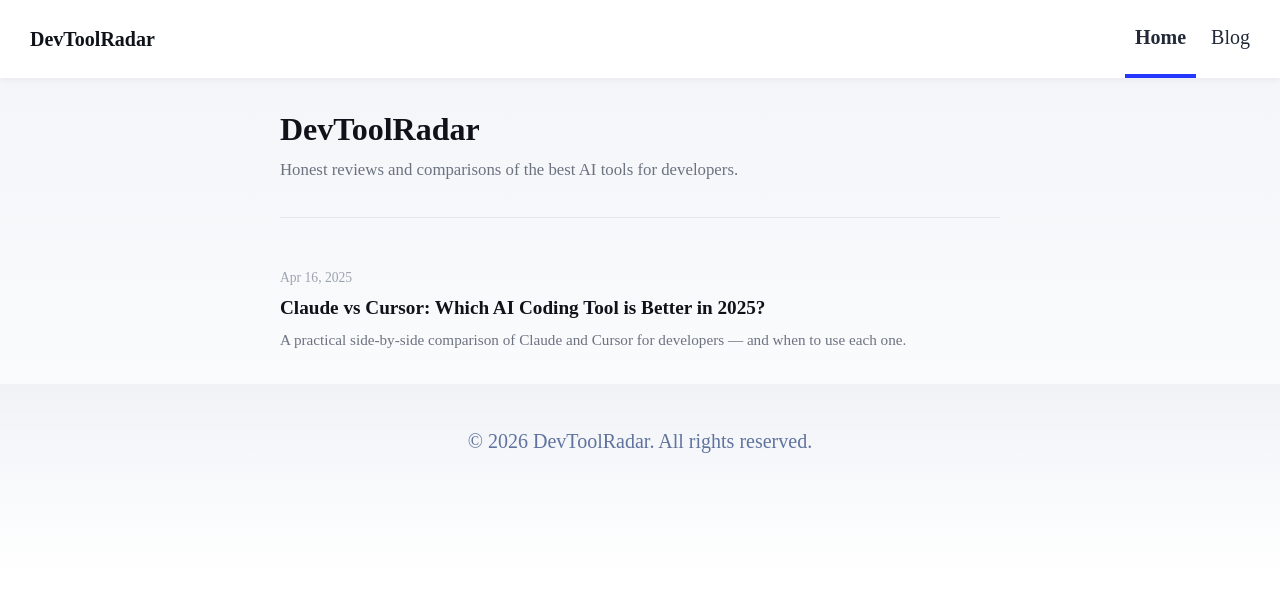
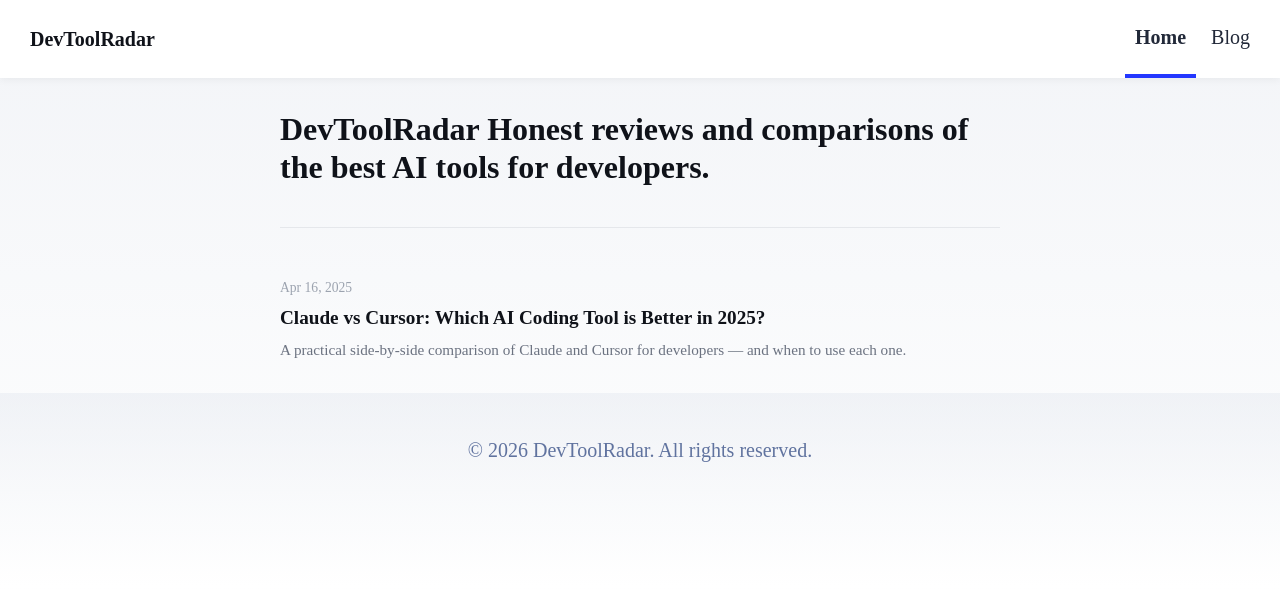
Before and after one commit to OnKodr-dev/devtoolradar, an Astro site: page / in a window 1280 px wide. Built offline with nearby package versions, Linux system fonts and the light colour scheme; Astro itself is replaced by a stand-in of ours.

Commit message:
cleaning homepage

```diff
--- a/src/pages/index.astro
+++ b/src/pages/index.astro
@@ -20,8 +20,7 @@ const posts = (await getCollection('blog')).sort(
 		<Header />
 		<main>
 			<section class="hero">
-				<h1>DevToolRadar</h1>
-				<p>Honest reviews and comparisons of the best AI tools for developers.</p>
+				<h1>DevToolRadar <span class="tagline">Honest reviews and comparisons of the best AI tools for developers.</span></h1>
 			</section>
 
 			<section class="posts">
```
